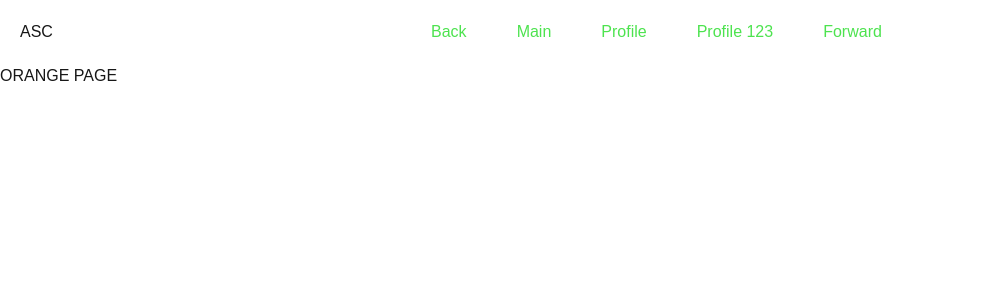
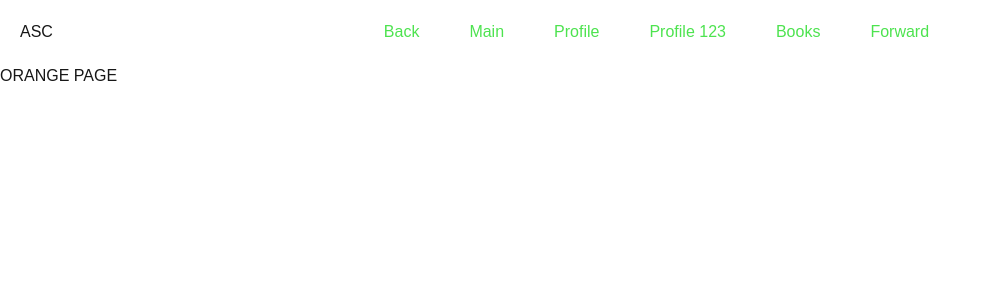
Before and after one commit to Ilja-Prihach/Next-beginn, a Next.js app: page /apple/orange in a window 1280 px wide. Shown: the top 300 px of the page, without its empty margins (0-992 px from the left). Built offline with nearby package versions, Linux system fonts and the light colour scheme.

Commit message:
Server components and fetching data

```diff
--- /dev/null
+++ b/src/app/books/page.tsx
@@ -0,0 +1,18 @@
+
+
+
+
+
+export default async function Home() {
+
+    const data = await fetch('https://jsonplaceholder.typicode.com/posts/1')
+        const todolist = await data.json()
+
+    return (
+        <div>
+            Books
+            <div>List</div>
+            <div>{todolist?.title}</div>
+        </div>
+    )
+}
--- a/src/widgets/header.tsx
+++ b/src/widgets/header.tsx
@@ -3,6 +3,7 @@
 import styles from "./header.module.css"
 import {usePathname, useRouter, useSearchParams} from "next/navigation";
 import {useCallback} from "react";
+import Link from "next/link";
 
 
 export const Header = () => {
@@ -34,6 +35,7 @@ export const Header = () => {
                 <li><button  onClick={() => router.push("/hello")} className={styles.link}>Main</button></li>
                 <li><button  onClick={() => router.push("/profile", {scroll: false})} className={styles.link}> Profile</button></li>
                 <li><button  onClick={() => router.push("/profile/123")} className={styles.link}>Profile 123 </button></li>
+                <li><Link  href={"/books"} className={styles.link}>Books </Link></li>
                 <li><button  onClick={() => router.forward()} className={styles.link}>Forward</button></li>
             </ul>
         </nav>
```
